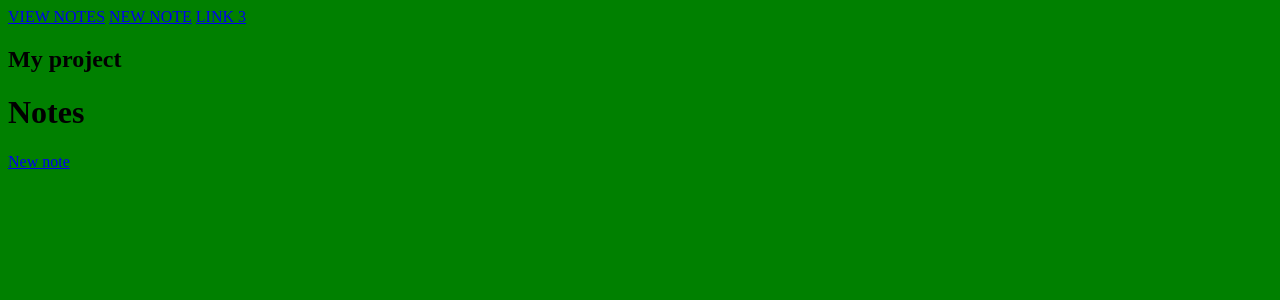
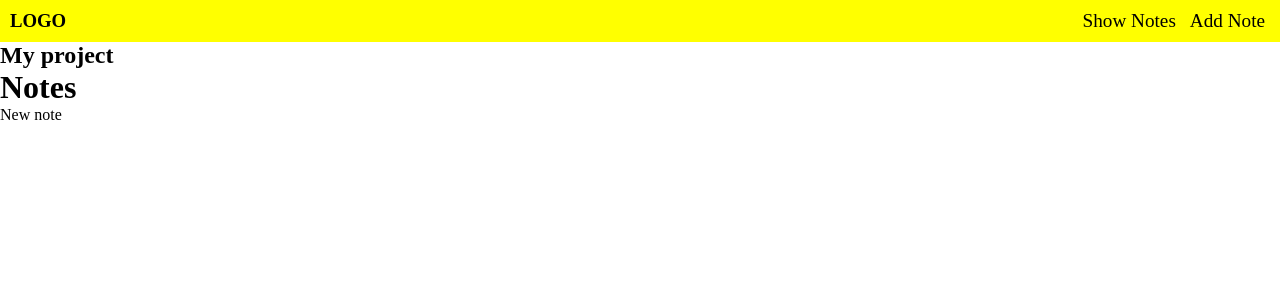
Before and after one commit to costa86/django_docker, a Django app: page / in a window 1280 px wide. Shown: the top 300 px of the page. Run offline with Django 3.2, Linux system fonts and the light colour scheme; data that the repository does not hold is empty.

Commit message:
responsive navbar

```diff
--- a/app/journal/static/css/style.css
+++ b/app/journal/static/css/style.css
@@ -1,3 +1,57 @@
-body {
-  background-color: green;
+* {
+  margin: 0;
+  text-decoration: none;
+  color: black;
 }
+
+nav {
+  background-color: yellow;
+  padding: 10px;
+  display: flex;
+  justify-content: space-between;
+  align-items: center;
+}
+
+nav #menu {
+  cursor: pointer;
+  display: none;
+}
+
+nav a {
+  padding-left: 5px;
+  padding-right: 5px;
+  font-size: larger;
+  transition: 0.5s;
+  border-radius: 5px;
+}
+
+nav a:hover {
+  background-color: blue;
+  color: white;
+}
+
+nav #check {
+  display: none;
+}
+
+@media (max-width: 500px) {
+  nav #links {
+    position: absolute;
+    top: 75px;
+    left: -110%;
+    text-align: center;
+    background-color: yellowgreen;
+    padding: 10px;
+    width: 100%;
+    transition: 0.5s;
+  }
+  nav a {
+    display: block;
+  }
+  nav #menu {
+    display: block;
+  }
+  nav #check:checked ~ #links {
+    left: 0;
+  }
+}
--- a/app/journal/static/scss/style.scss
+++ b/app/journal/static/scss/style.scss
@@ -1,4 +1,57 @@
+* {
+	margin: 0;
+	text-decoration: none;
+	color: black;
+}
 
-body {
-	background-color: green;
+nav {
+	background-color: yellow;
+	padding: 10px;
+	display: flex;
+	justify-content: space-between;
+	align-items: center;
+
+	#menu {
+		cursor: pointer;
+		display: none;
+	}
+
+	a {
+		padding-left: 5px;
+		padding-right: 5px;
+		font-size: larger;
+		transition: 0.5s;
+		border-radius: 5px;
+		&:hover {
+			background-color: blue;
+			color: white;
+		}
+	}
+	#check {
+		display: none;
+	}
 }
+
+@media (max-width: 500px) {
+	nav {
+		#links {
+			position: absolute;
+			top: 75px;
+			left: -110%;
+			text-align: center;
+			background-color: yellowgreen;
+			padding: 10px;
+			width: 100%;
+			transition: 0.5s;
+		}
+		a {
+			display: block;
+		}
+		#menu {
+			display: block;
+		}
+		#check:checked ~ #links {
+			left: 0;
+		}
+	}
+}
--- a/app/journal/templates/journal/base.html
+++ b/app/journal/templates/journal/base.html
@@ -2,21 +2,36 @@
 
 <!DOCTYPE html>
 <html lang="en">
+
 <head>
     <meta charset="UTF-8">
     <meta name="viewport" content="width=device-width, initial-scale=1.0">
     <title>My project</title>
     <link rel="stylesheet" href="{% static 'css/style.css' %}">
 </head>
+
 <body>
     <nav>
-        <a href="#">VIEW NOTES</a>
-        <a href="#">NEW NOTE</a>
-        <a href="#">LINK 3</a>
+        <div>
+            <h3>LOGO</h3>
+        </div>
+
+        <input type="checkbox" name="" id="check">
+
+        <div id="links">
+            <a href="{% url 'notes_all' %}">Show Notes</a>
+            <a href="{% url 'note_add' %}">Add Note</a>
+
+        </div>
+
+        <label id="menu" for="check">
+            <img src="https://img.icons8.com/doodle/48/000000/menu.png" />
+        </label>
     </nav>
     <h2>My project</h2>
     {% block content %}
     {% endblock %}
 
 </body>
+
 </html>
```
